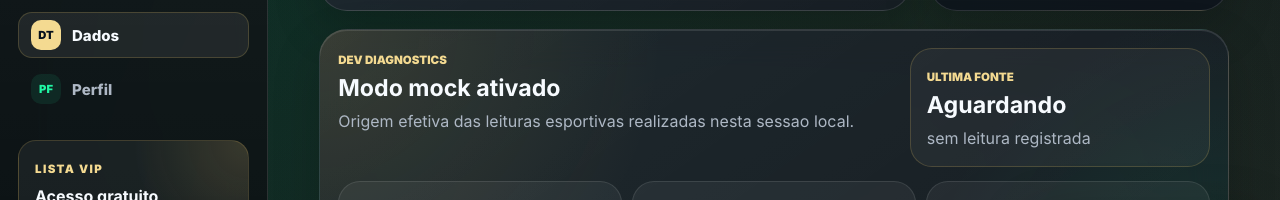
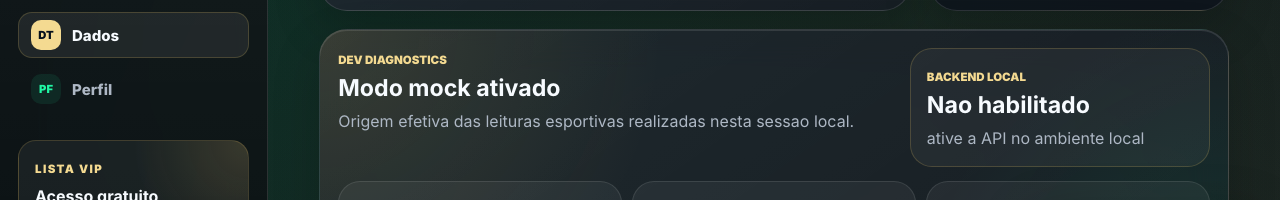
Before and after one commit to duqueroleta/DuqueSports-Codex, a React (Vite) app: page /dados in a window 1280 px wide. Shown: the part 518-718 px from the top of the page. Built offline with nearby package versions, Linux system fonts and the light colour scheme; no server answers.

Commit message:
feat(platform): surface local backend health

```diff
--- a/src/components/data/SportsDataDiagnostics.jsx
+++ b/src/components/data/SportsDataDiagnostics.jsx
@@ -1,4 +1,6 @@
 import { useSyncExternalStore } from 'react';
+import { useAsyncData } from '../../hooks/useAsyncData.js';
+import { getBackendHealth, healthCheckEnabled } from '../../services/sportsHealthService.js';
 import { sportsDataSourceStore } from '../../services/sportsDataService.js';
 import TechnicalPanel from './TechnicalPanel.jsx';
 
@@ -25,19 +27,37 @@ function createDiagnosticItems(operations) {
   }));
 }
 
+function getHealthPresentation({ data, error, isLoading }) {
+  if (!healthCheckEnabled) {
+    return { description: 'ative a API no ambiente local', title: 'Nao habilitado' };
+  }
+
+  if (isLoading) {
+    return { description: 'verificando processo local', title: 'Consultando' };
+  }
+
+  if (error || !data) {
+    return { description: error?.code ?? 'sem resposta valida', title: 'Offline' };
+  }
+
+  return {
+    description: `${data.service.version} | uptime ${data.time.uptimeSeconds}s`,
+    title: 'Online',
+  };
+}
+
 function SportsDataDiagnostics() {
   const diagnostics = useSyncExternalStore(
     sportsDataSourceStore.subscribe,
     sportsDataSourceStore.getSnapshot,
   );
+  const healthState = useAsyncData(getBackendHealth, [], null);
 
   if (!import.meta.env.DEV) {
     return null;
   }
 
-  const recentOperation = Object.values(diagnostics.operations)
-    .filter((operation) => operation.updatedAt)
-    .sort((first, second) => second.updatedAt.localeCompare(first.updatedAt))[0];
+  const health = getHealthPresentation(healthState);
 
   return (
     <TechnicalPanel
@@ -46,13 +66,13 @@ function SportsDataDiagnostics() {
       eyebrow="Dev diagnostics"
       title={diagnostics.apiEnabled ? 'Integracao HTTP ativada' : 'Modo mock ativado'}
       description="Origem efetiva das leituras esportivas realizadas nesta sessao local."
-      asideEyebrow="Ultima fonte"
-      asideTitle={SOURCE_LABELS[recentOperation?.source] ?? 'Aguardando'}
-      asideDescription={recentOperation?.updatedAt ?? 'sem leitura registrada'}
+      asideEyebrow="Backend local"
+      asideTitle={health.title}
+      asideDescription={health.description}
       items={createDiagnosticItems(diagnostics.operations)}
     />
   );
 }
 
-export { createDiagnosticItems };
+export { createDiagnosticItems, getHealthPresentation };
 export default SportsDataDiagnostics;
--- a/src/pages/DataPage.jsx
+++ b/src/pages/DataPage.jsx
@@ -108,7 +108,7 @@ function DataPage() {
         </aside>
       </section>
 
-      <SportsDataDiagnostics />
+      {import.meta.env.DEV ? <SportsDataDiagnostics /> : null}
 
       {executiveReport ? (
         <TechnicalPanel
--- /dev/null
+++ b/src/services/sportsHealthService.js
@@ -0,0 +1,95 @@
+const DEFAULT_SPORTS_HEALTH_URL = 'http://127.0.0.1:8787/internal/v1/health';
+const HEALTH_TIMEOUT_MS = 2500;
+
+class SportsHealthError extends Error {
+  constructor(message, { code = 'health-check-error', status = null, cause = null } = {}) {
+    super(message, { cause });
+    this.name = 'SportsHealthError';
+    this.code = code;
+    this.status = status;
+  }
+}
+
+function validateHealthEnvelope(payload) {
+  const isValid = payload
+    && typeof payload === 'object'
+    && payload.meta?.dataSchemaVersion === 'health-read.v1'
+    && payload.data?.schemaVersion === 'health-read.v1'
+    && payload.data?.status === 'healthy'
+    && typeof payload.data?.service?.version === 'string'
+    && Number.isInteger(payload.data?.time?.uptimeSeconds);
+
+  if (!isValid) {
+    throw new SportsHealthError('O health check retornou um contrato invalido.', {
+      code: 'invalid-health-envelope',
+    });
+  }
+
+  return payload.data;
+}
+
+function createSportsHealthClient({
+  url = DEFAULT_SPORTS_HEALTH_URL,
+  fetchImpl = globalThis.fetch,
+  timeoutMs = HEALTH_TIMEOUT_MS,
+} = {}) {
+  if (typeof fetchImpl !== 'function') {
+    throw new TypeError('Um cliente fetch valido e obrigatorio.');
+  }
+
+  async function getHealth() {
+    const controller = new AbortController();
+    const timeout = globalThis.setTimeout(() => controller.abort(), timeoutMs);
+
+    try {
+      const response = await fetchImpl(url, {
+        headers: { Accept: 'application/json' },
+        signal: controller.signal,
+      });
+      const payload = await response.json().catch(() => null);
+
+      if (!response.ok) {
+        throw new SportsHealthError('O backend nao respondeu como saudavel.', {
+          code: payload?.error?.code || 'health-http-error',
+          status: response.status,
+        });
+      }
+
+      return validateHealthEnvelope(payload);
+    } catch (error) {
+      if (error instanceof SportsHealthError) {
+        throw error;
+      }
+
+      const timedOut = error?.name === 'AbortError';
+      throw new SportsHealthError(
+        timedOut ? 'O health check excedeu o tempo limite.' : 'O backend local esta indisponivel.',
+        { code: timedOut ? 'health-timeout' : 'health-network-error', cause: error },
+      );
+    } finally {
+      globalThis.clearTimeout(timeout);
+    }
+  }
+
+  return Object.freeze({ getHealth });
+}
+
+const environment = import.meta.env ?? {};
+const healthCheckEnabled = Boolean(environment.DEV) && environment.VITE_SPORTS_API_ENABLED === 'true';
+const healthClient = createSportsHealthClient({
+  url: environment.VITE_SPORTS_HEALTH_URL || DEFAULT_SPORTS_HEALTH_URL,
+});
+
+function getBackendHealth() {
+  return healthCheckEnabled ? healthClient.getHealth() : Promise.resolve(null);
+}
+
+export {
+  DEFAULT_SPORTS_HEALTH_URL,
+  HEALTH_TIMEOUT_MS,
+  SportsHealthError,
+  createSportsHealthClient,
+  getBackendHealth,
+  healthCheckEnabled,
+  validateHealthEnvelope,
+};
```
Also changed, not shown: tests/run-api-tests.mjs (+1 -0 lines), 3 other files (tests, documents, lock files or other folders).
